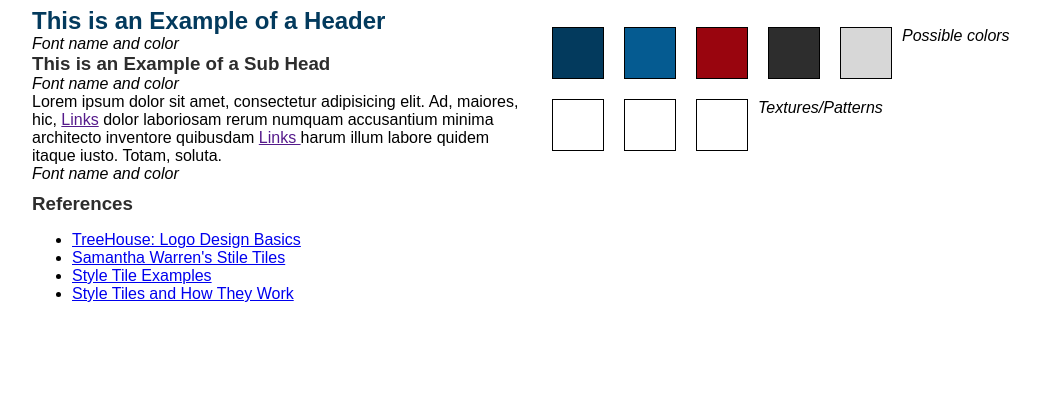
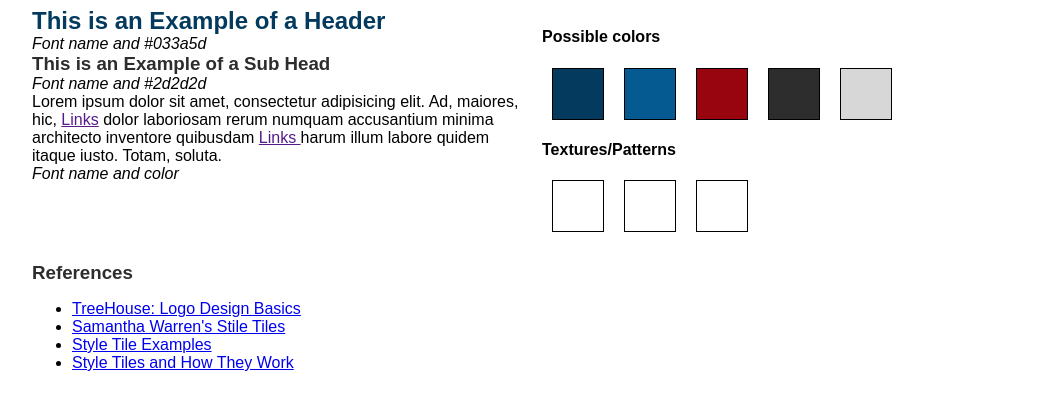
Before and after one commit to devantes/p3-style-tile, a plain HTML site: page index.html in a window 1280 px wide. Shown: the part 207-616 px from the top of the page, without its empty margins (108-1148 px from the left). Drawn offline with Linux system fonts and the light colour scheme.

Commit message:
making adjustments

```diff
--- a/index.html
+++ b/index.html
@@ -32,10 +32,10 @@
 
 
 			<h2>This is an Example of a Header</h2>
-			<em>Font name and color</em>
+			<em>Font name and #033a5d</em>
 
 			<h3>This is an Example of a Sub Head</h3>
-			<em>Font name and color</em>
+			<em>Font name and #2d2d2d</em>
 
 			<p>Lorem ipsum dolor sit amet, consectetur adipisicing elit. Ad, maiores, hic, <a href="">Links</a> dolor laboriosam rerum numquam accusantium minima architecto inventore quibusdam <a href="">Links </a> harum illum labore quidem itaque iusto. Totam, soluta.</p>
 			<em>Font name and color</em>
@@ -44,7 +44,7 @@
 
 		<div class="grid_6 omega">
 		<section >
-			<em >Possible colors</em>
+			<h4 >Possible colors</h4>
 			<div class="color-1"></div>
 			<div class="color-2"></div>
 			<div class="color-3"></div>
@@ -56,7 +56,7 @@
 		</section>
 
 		<section>
-			<em >Textures/Patterns</em>
+			<h4 >Textures/Patterns</h4>
 			<div class="pattern-1"></div>
 			<div class="pattern-2"></div>
 			<div class="pattern-3"></div>
```
